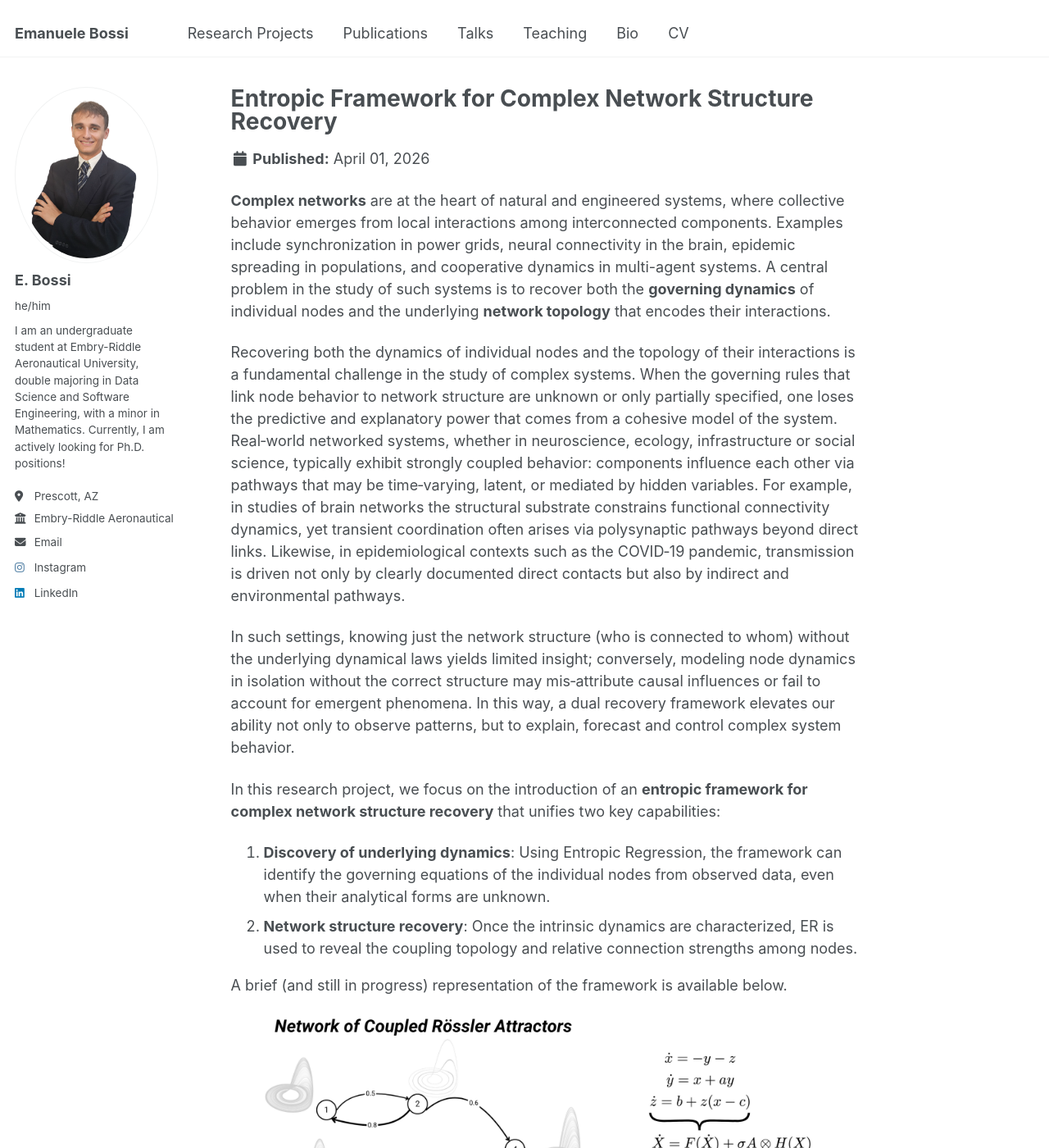
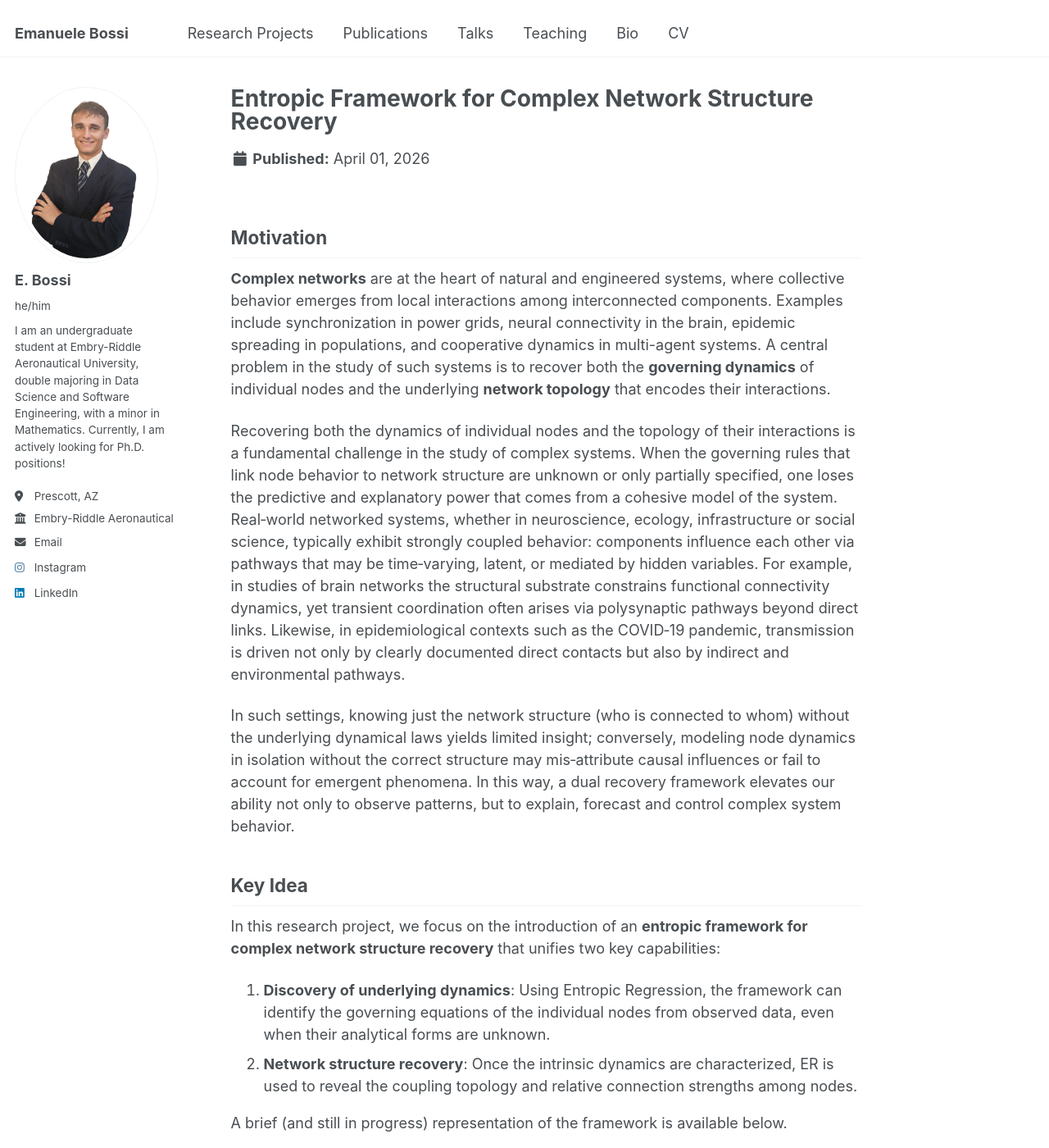
Before and after one commit to bossiemanuele/bossiemanuele.github.io, a Jekyll site: the page built from _portfolio/00_ER.md, in a window 1280 px wide and 1400 px high. Shown: the whole window at 82% size. Built offline with Jekyll 4.4.1, drawn with Linux system fonts in a browser that asks for light colours.

Commit message:
Update 00_ER.md

```diff
--- a/_portfolio/00_ER.md
+++ b/_portfolio/00_ER.md
@@ -3,6 +3,8 @@ title: "Entropic Framework for Complex Network Structure Recovery"
 excerpt: "This project extends Entropic Regression to networks of coupled dynamical systems, enabling interpretable reconstruction of both individual dynamics and interconnections. The approach promises robust, scalable modeling with applications in climate science, epidemiology, and aerospace."
 collection: portfolio
 ---
+
+## Motivation
 
 **Complex networks** are at the heart of natural and engineered systems, where collective behavior emerges from local interactions among interconnected components. Examples include synchronization in power grids, neural connectivity in the brain, epidemic spreading in populations, and cooperative dynamics in multi-agent systems. A central problem in the study of such systems is to recover both the **governing dynamics** of individual nodes and the underlying **network topology** that encodes their interactions.
 
@@ -10,6 +12,7 @@ Recovering both the dynamics of individual nodes and the topology of their inter
 
 In such settings, knowing just the network structure (who is connected to whom) without the underlying dynamical laws yields limited insight; conversely, modeling node dynamics in isolation without the correct structure may mis‐attribute causal influences or fail to account for emergent phenomena. In this way, a dual recovery framework elevates our ability not only to observe patterns, but to explain, forecast and control complex system behavior.
 
+## Key Idea
 In this research project, we focus on the introduction of an **entropic framework for complex network structure recovery** that unifies two key capabilities:
 
 1. **Discovery of underlying dynamics**: Using Entropic Regression, the framework can identify the governing equations of the individual nodes from observed data, even when their analytical forms are unknown.
```
